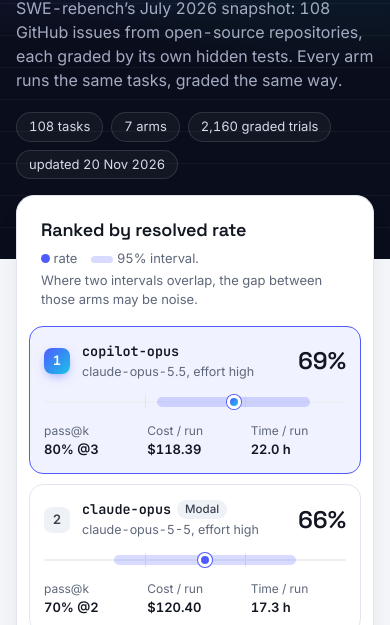
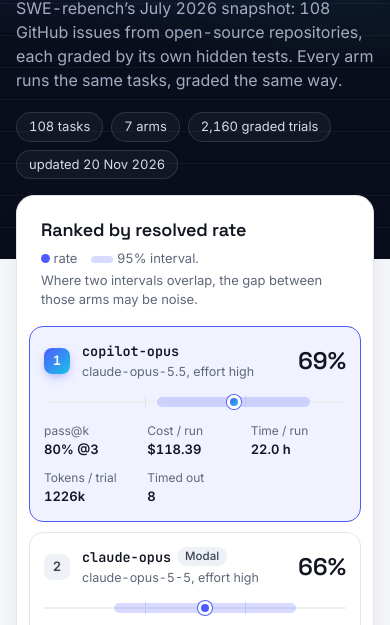
Before and after one commit to jacygao/suss, a plain HTML site: page site/index.html in a window 390 px wide. Shown: the part 189-814 px from the top of the page. Drawn offline with Linux system fonts and the light colour scheme.

Commit message:
Keep tokens and timeouts on phone cards, fold run rows by card width, and label median trial
Co-Authored-By: Claude Opus 5.5 <noreply@anthropic.com>

```diff
--- a/site/app.js
+++ b/site/app.js
@@ -119,7 +119,7 @@
           el("span", { class: "big", text: pct(arm.rate), title: rateText(arm) })
         ]),
         track(arm),
-        el("span", { class: "acard-facts" }, [["pass@k", passText(arm)], ["Cost / run", money(arm.cost)], ["Time / run", hours(arm.hours)]].map(function (f) {
+        el("span", { class: "acard-facts" }, [["pass@k", passText(arm)], ["Cost / run", money(arm.cost)], ["Time / run", hours(arm.hours)], ["Tokens / trial", tokens(arm.tokens)], ["Timed out", String(arm.timedOut)]].map(function (f) {
           return el("span", {}, [el("span", { class: "k", text: f[0] }), el("span", { class: "v", text: f[1] })]);
         }))
       ])]);
@@ -145,19 +145,20 @@
     var oneDate = Object.keys(dates).length === 1;
     var meta = [Object.keys(platforms).join(", "), arm.params];
     if (oneDate) meta.push(date(arm.runs[0].date));
-    return el("section", { class: "card", "aria-labelledby": "runs-title" }, [el("div", { class: "card-body" }, [
+    return el("section", { class: "card detail", "aria-labelledby": "runs-title" }, [el("div", { class: "card-body" }, [
       el("div", { class: "detail-head" }, [
         el("p", { class: "eyebrow dark", text: "Selected arm" }),
         el("h2", { id: "runs-title", class: "mono", text: arm.name }),
         el("p", { class: "small muted", text: meta.join(" · ") })
       ]),
+      el("div", { class: "runs-cap", "aria-hidden": "true" }, [el("span", { text: "Runs" }), el("span", { text: "Median trial" })]),
       el("ol", { class: "runs" }, arm.runs.map(function (run, i) {
         var region = run.where.split(", ").slice(1).join(", ") || run.where;
         return el("li", {}, [
           el("span", { class: "run-n", text: "Run " + (i + 1) }),
           el("span", { class: "run-where" }, [region, oneDate ? null : el("span", { class: "muted", text: " · " + date(run.date) })]),
           el("span", { class: "run-job mono", text: run.job }),
-          el("span", { class: "run-med", text: run.median.toFixed(1) + " min" })
+          el("span", { class: "run-med", "aria-label": "median trial " + run.median.toFixed(1) + " minutes", text: run.median.toFixed(1) + " min" })
         ]);
       })),
       arm.note ? el("p", { class: "note", text: arm.note }) : null
--- a/site/styles.css
+++ b/site/styles.css
@@ -134,6 +134,8 @@ tr.selected .track .dot, .acard.selected .track .dot { background: linear-gradie
 .pair { display: grid; grid-template-columns: repeat(auto-fit, minmax(380px, 1fr)); gap: 24px; }
 .detail-head { display: flex; flex-direction: column; gap: 4px; }
 .detail-head h2 { font-size: 20px; }
+.detail { container-type: inline-size; }
+.runs-cap { display: flex; justify-content: space-between; font-size: 11.5px; font-weight: 600; letter-spacing: 0.05em; text-transform: uppercase; color: var(--muted); padding: 0 14px; margin-bottom: -8px; }
 .runs { list-style: none; margin: 0; padding: 0; display: flex; flex-direction: column; border: 1px solid var(--line-2); border-radius: 12px; overflow: hidden; }
 .runs li { display: grid; grid-template-columns: 52px 1fr auto auto; gap: 4px 16px; align-items: baseline; padding: 10px 14px; font-size: 14px; }
 .runs li + li { border-top: 1px solid var(--line-2); }
@@ -163,7 +165,7 @@ tr.selected .track .dot, .acard.selected .track .dot { background: linear-gradie
 .acard-top { display: flex; gap: 12px; align-items: center; }
 .acard-top .who { flex-grow: 1; min-width: 0; display: flex; flex-direction: column; gap: 2px; }
 .acard-top .big { font-family: var(--display); font-size: 24px; font-weight: 600; line-height: 1; }
-.acard-facts { display: grid; grid-template-columns: repeat(3, minmax(0, 1fr)); gap: 8px; font-size: 13px; }
+.acard-facts { display: grid; grid-template-columns: repeat(3, minmax(0, 1fr)); gap: 10px 8px; font-size: 13px; }
 .acard-facts > span { display: flex; flex-direction: column; }
 .acard-facts .k { color: var(--muted); font-size: 12px; }
 .acard-facts .v { font-weight: 600; }
@@ -181,6 +183,10 @@ tr.selected .track .dot, .acard.selected .track .dot { background: linear-gradie
   .table-wrap { display: none; }
   .cards { display: flex; }
   .pair { grid-template-columns: minmax(0, 1fr); }
+}
+
+/* Run rows fold to two lines wherever the details card is narrow, whatever the page width. */
+@container (max-width: 520px) {
   .runs li { grid-template-columns: 1fr auto; }
   .run-n { display: none; }
   .run-job { grid-column: 1 / -1; order: 3; }
```
